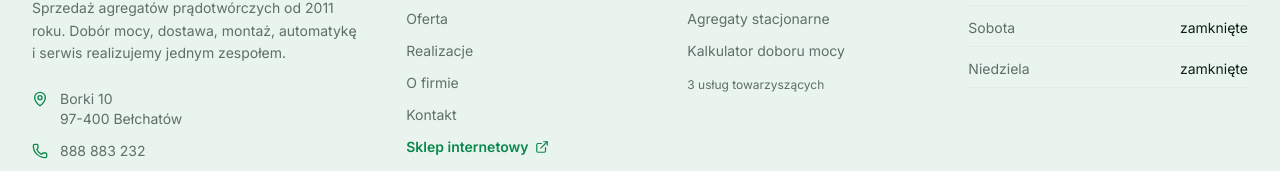
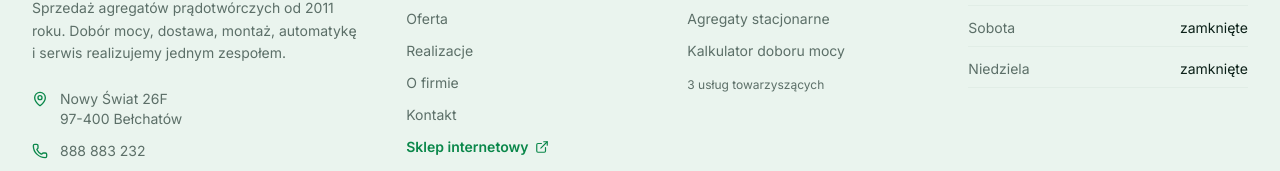
Before and after one commit to VEXORjs/ebe-power, a React (Vite) app: page / in a window 1280 px wide. Shown: the part 9715-9886 px from the top of the page. Built offline with nearby package versions, Linux system fonts and the light colour scheme; no server answers; a web font is replaced by a local one.

Commit message:
Update street address in site.ts

```diff
--- a/src/content/site.ts
+++ b/src/content/site.ts
@@ -21,7 +21,7 @@ export const company = {
   phoneSecondary: '', // TODO
   email: 'kontakt@ebe-power.pl',
   emailService: '', // TODO (np. serwis@ebe-power.pl) — puste = ukryty
-  street: 'Borki 10',
+  street: 'Nowy Świat 26F',
   postal: '97-400',
   city: 'Bełchatów',
   region: 'woj. łódzkie',
```
